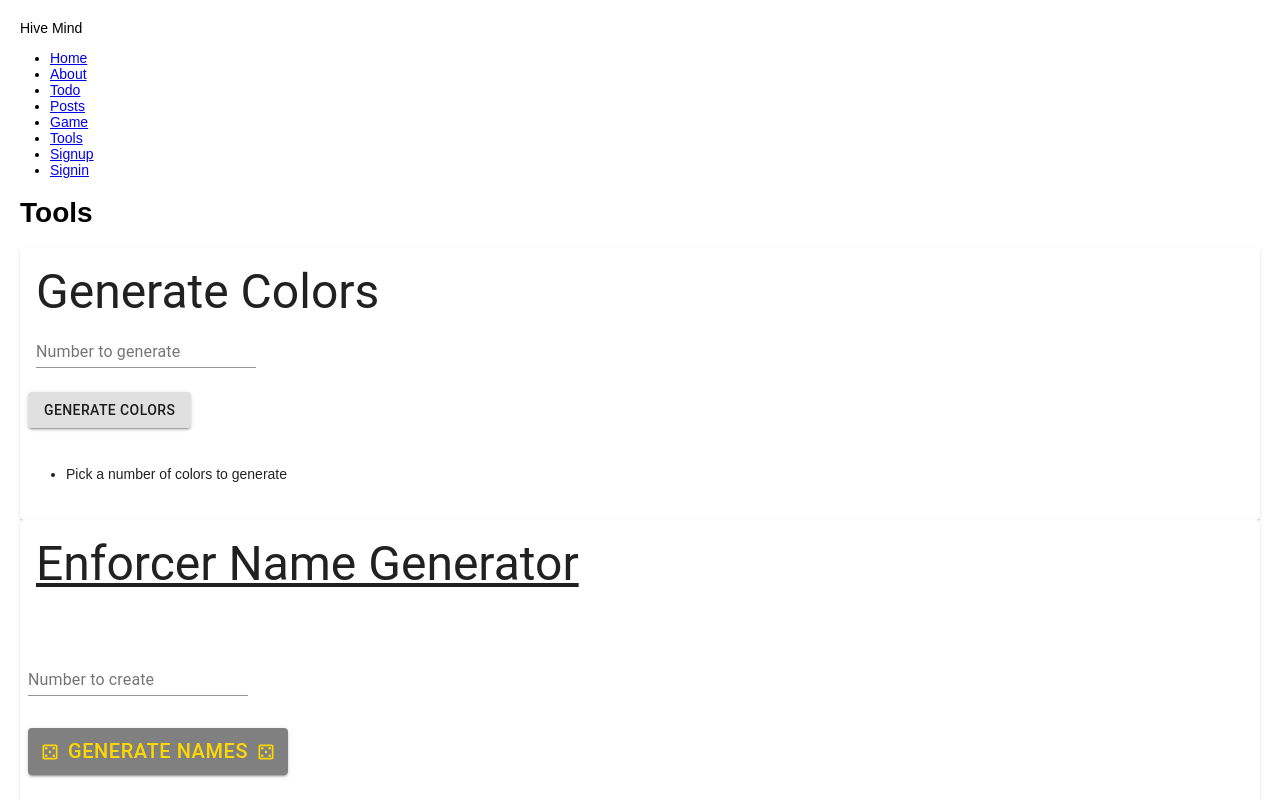
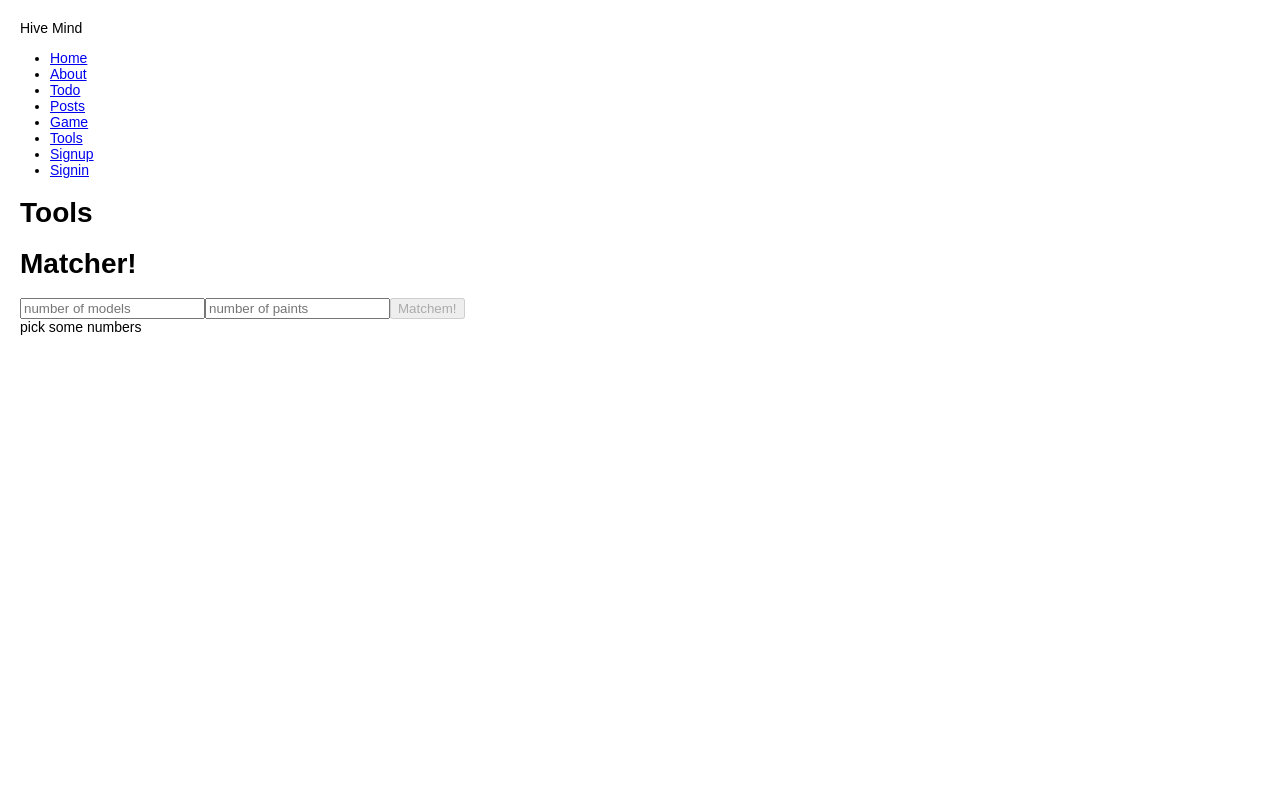
Before and after one commit to aneylon/Hive-Mind-RR, a React (Create React App) app: page /Tools in a window 1280 px wide. Shown: the top 800 px of the page. Built offline with nearby package versions, Linux system fonts and the light colour scheme.

Commit message:
Create simple matcher.

```diff
--- /dev/null
+++ b/src/components/Tools/Matcher/Matcher.js
@@ -0,0 +1,83 @@
+import { useEffect } from 'react'
+import { useState } from 'react'
+
+const Matcher = () => {
+	const [numberOfModels, setNumberOfModels] = useState('')
+	const [numberOfPaints, setNumberOfPaints] = useState('')
+	const [isDisabled, setIsDisabled] = useState(true)
+	const [matchedSet, setMatchedSet] = useState([])
+
+	useEffect(() => {
+		setIsDisabled(!inputIsValid())
+	}, [numberOfModels, numberOfPaints])
+
+	const handleSubmit = (event) => {
+		event.preventDefault()
+		let results = []
+		for (var i = 1; i <= numberOfModels; i++) {
+			let paintId = Math.floor(Math.random() * numberOfPaints + 1)
+			let match = { model: i, paint: paintId }
+			results.push(match)
+		}
+		setMatchedSet(results)
+		clearNumbers()
+	}
+
+	const changeNumberOfModels = (event) => {
+		setNumberOfModels(event.target.value)
+	}
+
+	const changeNumberOfPaints = (event) => {
+		setNumberOfPaints(event.target.value)
+	}
+	const inputIsValid = () => {
+		const validInput =
+			numberOfModels !== 0 &&
+			numberOfModels !== '' &&
+			numberOfPaints !== 0 &&
+			numberOfPaints !== ''
+		return validInput
+	}
+
+	const clearNumbers = () => {
+		setNumberOfModels('')
+		setNumberOfPaints('')
+	}
+
+	const showMatched = () => {
+		if (matchedSet.length > 0) {
+			return matchedSet.map((set) => {
+				return (
+					<span key={set.model}>
+						| {set.model} : {set.paint} |
+					</span>
+				)
+			})
+		}
+		return <div>pick some numbers</div>
+	}
+
+	return (
+		<div>
+			<h1>Matcher!</h1>
+			<form onSubmit={handleSubmit}>
+				<input
+					type='number'
+					onChange={(event) => changeNumberOfModels(event)}
+					value={numberOfModels}
+					placeholder='number of models'
+				/>
+				<input
+					type='number'
+					onChange={(event) => changeNumberOfPaints(event)}
+					value={numberOfPaints}
+					placeholder='number of paints'
+				/>
+				<button disabled={isDisabled}>Matchem!</button>
+			</form>
+			<div>{showMatched()}</div>
+		</div>
+	)
+}
+
+export default Matcher
--- a/src/components/Tools/Tools.js
+++ b/src/components/Tools/Tools.js
@@ -4,16 +4,18 @@ import Dice from './dice/dice'
 import EnforcerNameGenerator from './name-generator/enforcer-name-generator'
 import Anagram from './Anagram/Anagram'
 import ColorScheme from './colorScheme/ColorScheme'
+import Matcher from './Matcher/Matcher'
 
 const Tools = () => {
 	return (
 		<div>
 			<h1>Tools</h1>
-			<ColorScheme />
+			<Matcher />
+			{/* <ColorScheme /> */}
 			{/* <BugReport /> */}
 			{/* <Anagram /> */}
-			<EnforcerNameGenerator />
-			<Dice />
+			{/* <EnforcerNameGenerator /> */}
+			{/* <Dice /> */}
 		</div>
 	)
 }
```
Also changed, not shown: 1 other file (tests, documents, lock files or other folders).
